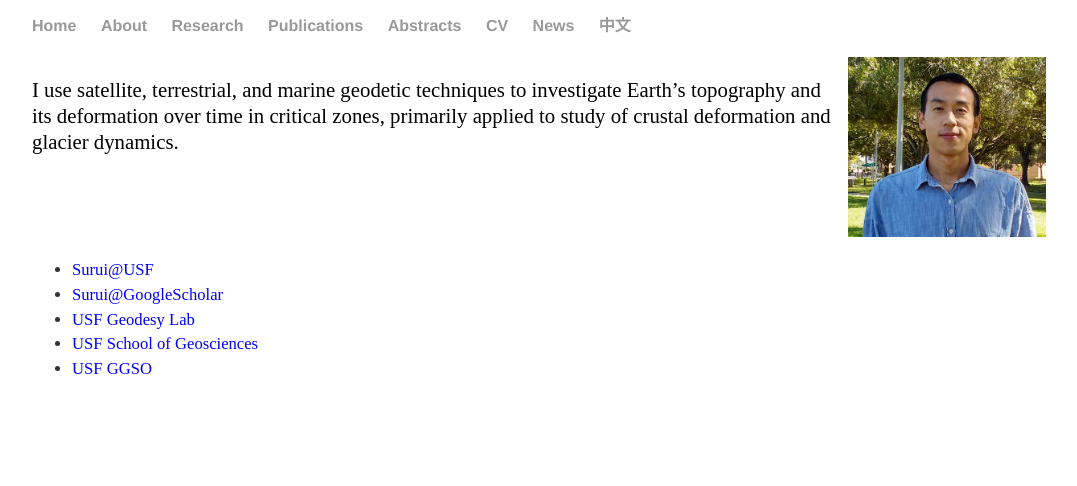
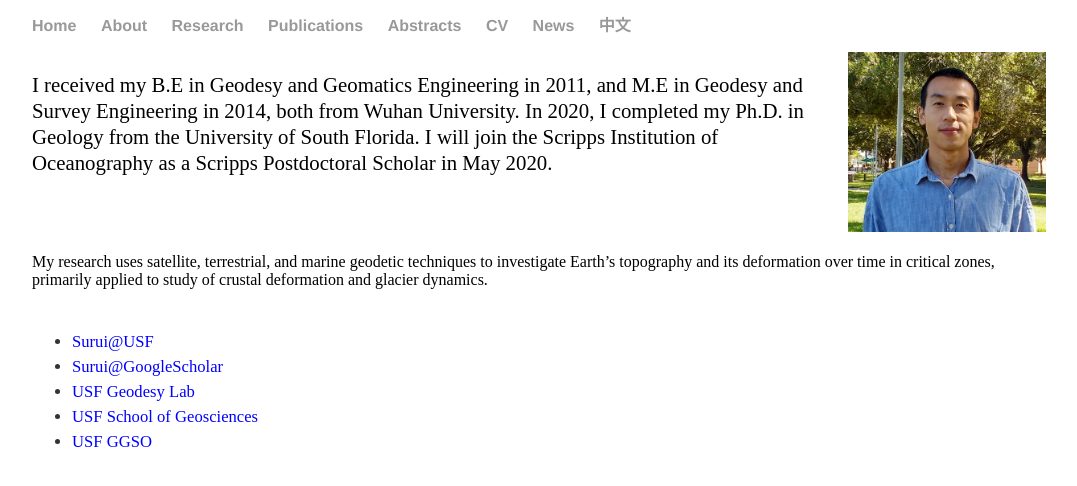
Before and after one commit to suruixie/suruixie.github.io, a Jekyll site: the page built from about/index.html, in a window 1280 px wide. Shown: the top 486 px of the page, without its empty margins (96-1173 px from the left). Built offline with Jekyll 4.4.1, drawn with Linux system fonts in a browser that asks for light colours.

Commit message:
Update index.html

```diff
--- a/about/index.html
+++ b/about/index.html
@@ -4,7 +4,9 @@ title: About Surui
 ---
 <p style="line-height:125%;">
 	<img src="../images/Surui_2018.jpg" height="180" style="float:right; margin-left:10px; margin-right:10px; margin-top:-20px;" />
-	I use satellite, terrestrial, and marine geodetic techniques to investigate Earth’s topography and its deformation over time in critical zones, primarily applied to study of crustal deformation and glacier dynamics. <br>
+	I received my B.E in Geodesy and Geomatics Engineering in 2011, and M.E in Geodesy and Survey Engineering in 2014, both from Wuhan University. In 2020, I completed my Ph.D. in Geology from the University of South Florida. I will join the Scripps Institution of Oceanography as a Scripps Postdoctoral Scholar in May 2020. <br>
+</p>
+	My research uses satellite, terrestrial, and marine geodetic techniques to investigate Earth’s topography and its deformation over time in critical zones, primarily applied to study of crustal deformation and glacier dynamics. <br>
 </p>
 <ul class="contacts">
 	<li style="font-size:0.8em;"><a href="http://hennarot.forest.usf.edu/main/depts/geosci/students/suruixie/" style="color:#0000FF;">Surui@USF</a></li>
```
